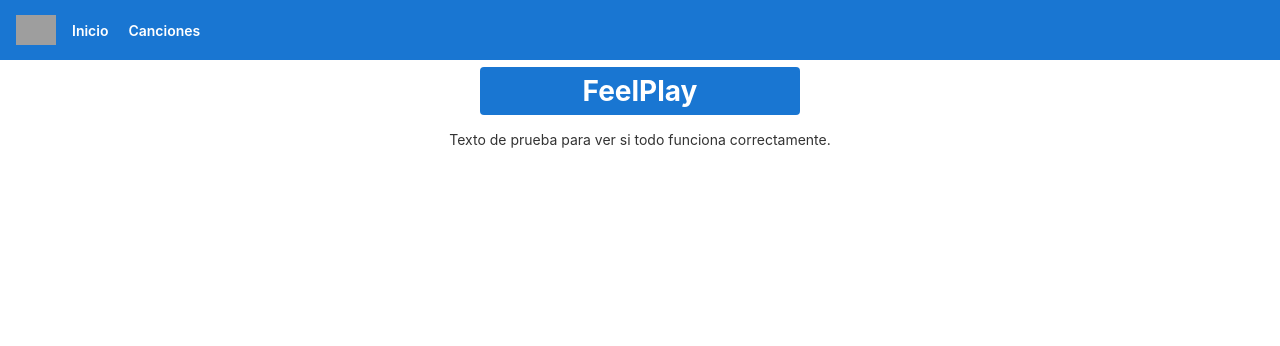
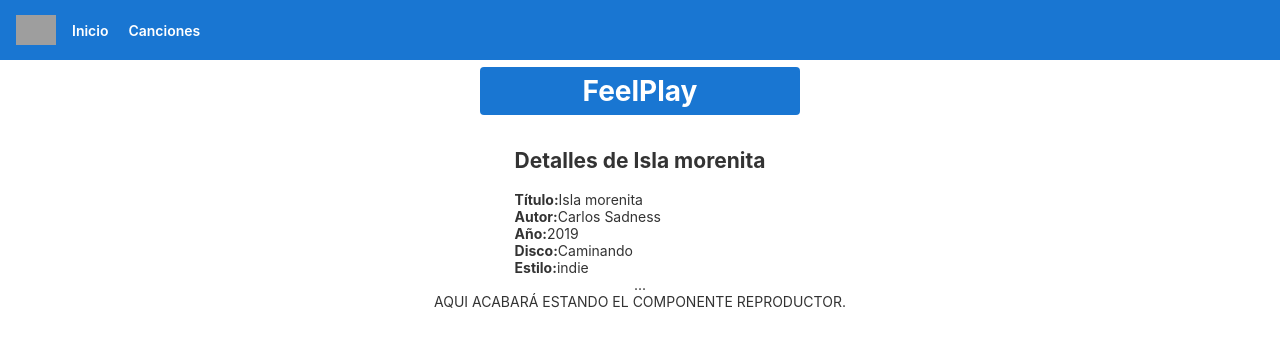
Before and after one commit to cviaplanaa/feelplay, an Angular app: page / in a window 1280 px wide. Shown: the top 346 px of the page. Built offline with nearby package versions, Linux system fonts and the light colour scheme; grey boxes are pictures that could not be loaded.

Commit message:
v1.0.1 - Creación componente cancion

```diff
--- a/src/app/app.component.html
+++ b/src/app/app.component.html
@@ -307,10 +307,10 @@
 
   <!-- Highlight Card -->
   <div class="card highlight-card card-small">
-
     <h1>{{ title }} </h1>
-
   </div>
-  <span> Texto de prueba para ver si todo funciona correctamente. </span>
+  <app-canciones></app-canciones>
+<span>...</span>
+  <span> AQUI ACABARÁ ESTANDO EL COMPONENTE REPRODUCTOR. </span>
 
 <router-outlet></router-outlet>
--- a/src/app/app.module.ts
+++ b/src/app/app.module.ts
@@ -3,10 +3,12 @@ import { NgModule } from '@angular/core';
 
 import { AppRoutingModule } from './app-routing.module';
 import { AppComponent } from './app.component';
+import { CancionesComponent } from './canciones/canciones.component';
 
 @NgModule({
   declarations: [
-    AppComponent
+    AppComponent,
+    CancionesComponent
   ],
   imports: [
     BrowserModule,
--- /dev/null
+++ b/src/app/cancion.ts
@@ -0,0 +1,8 @@
+export class Cancion {
+  sTitle: string;
+  author: string;
+  year: number;
+  disc: string;
+  style: string;
+
+}
--- /dev/null
+++ b/src/app/canciones/canciones.component.html
@@ -0,0 +1,6 @@
+<h2>Detalles de {{cancion.sTitle}}</h2>
+<div><span><b>Título:</b> </span>{{cancion.sTitle}}</div>
+<div><span><b>Autor:</b> </span>{{cancion.author}}</div>
+<div><span><b>Año:</b> </span>{{cancion.year}}</div>
+<div><span><b>Disco:</b> </span>{{cancion.disc}}</div>
+<div><span><b>Estilo:</b> </span>{{cancion.style}}</div>
--- /dev/null
+++ b/src/app/canciones/canciones.component.ts
@@ -0,0 +1,22 @@
+import { Component, OnInit } from '@angular/core';
+import {Cancion} from '../cancion';
+
+@Component({
+  selector: 'app-canciones',
+  templateUrl: './canciones.component.html',
+  styleUrls: ['./canciones.component.css']
+})
+export class CancionesComponent implements OnInit {
+cancion: Cancion={
+  sTitle: 'Isla morenita',
+  author: 'Carlos Sadness',
+  year: '2019',
+  disc: 'Caminando',
+  style: 'indie'
+}
+  constructor() { }
+
+  ngOnInit() {
+  }
+
+}
```
Also changed, not shown: src/app/canciones/canciones.component.css (added), 2 other files (tests, documents, lock files or other folders).
